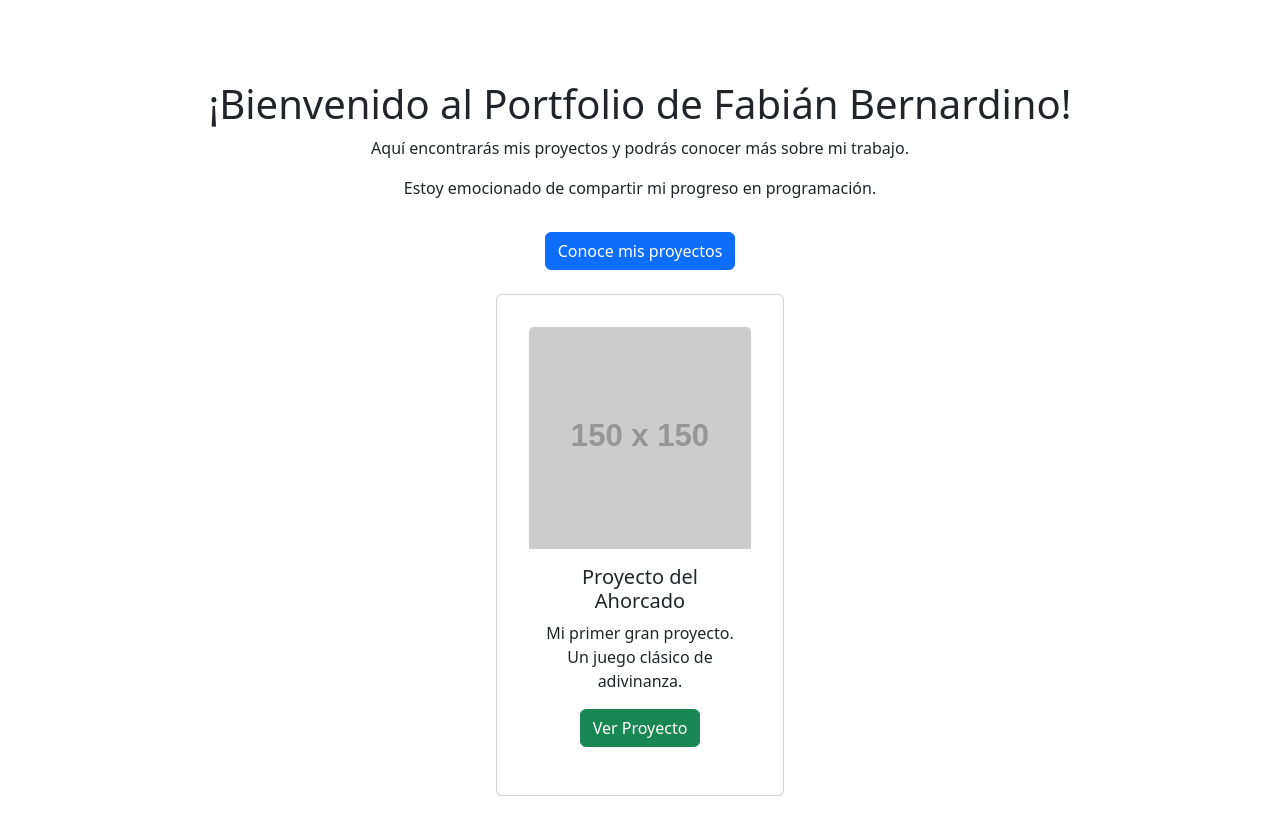
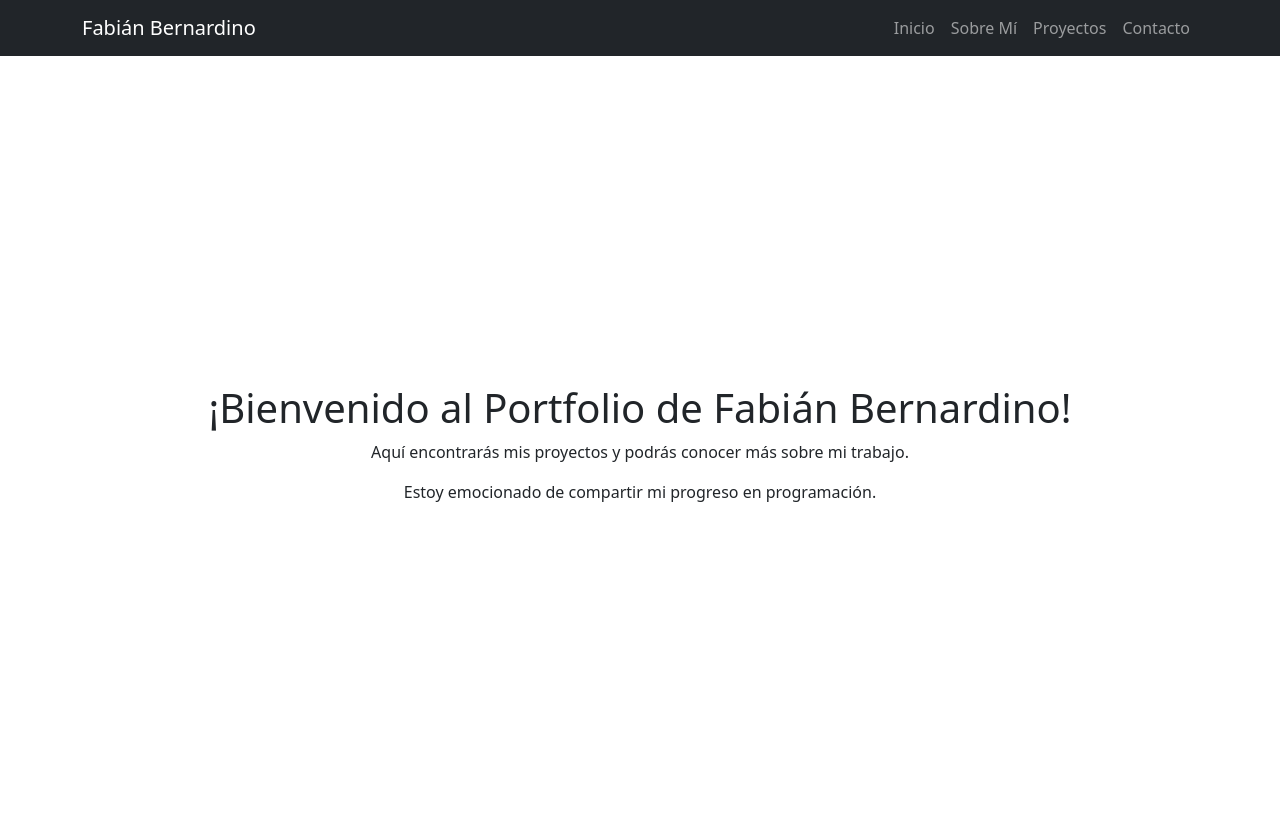
Before and after one commit to Charlydk/Portfolio_personal, a React (Vite) app: page / in a window 1280 px wide. After the commit the page ends 800 px from the top, so only its background shows below. Built offline with nearby package versions, Linux system fonts and the light colour scheme.

Commit message:
creando componentes navbar

```diff
--- a/src/App.jsx
+++ b/src/App.jsx
@@ -1,35 +1,29 @@
-import './App.css'; // Mantenemos tus estilos personalizados si los tienes
+import './App.css';
+import NavbarComponent from './components/NavbarComponent';
 
-// Importamos componentes de React-Bootstrap
-import Button from 'react-bootstrap/Button';
-import Card from 'react-bootstrap/Card';
+
 
 function App() {
   return (
     <>
-      {/* Contenedor principal de tu portfolio */}
-      <div className="portfolio-container text-center mt-5"> {/* Agregamos clases de Bootstrap para centrar y margen superior */}
-        <h1>¡Bienvenido al Portfolio de Fabián Bernardino!</h1>
-        <p>Aquí encontrarás mis proyectos y podrás conocer más sobre mi trabajo.</p>
-        <p>Estoy emocionado de compartir mi progreso en programación.</p>
+      {/* 1. NavbarComponent se renderiza primero para que esté en la parte superior */}
+      <NavbarComponent />
 
-        {/* Ejemplo de un componente Button de React-Bootstrap */}
-        <Button variant="primary" className="mt-3">Conoce mis proyectos</Button>
+      {/* Un div para dar espacio debido al fixed="top" de la Navbar */}
+      {/* Esto es importante para que el contenido no quede oculto debajo de la Navbar fija */}
+      <div style={{ paddingTop: '56px' }}> {/* Ajustar de ser necesario*/}
 
-        {/* Ejemplo de un componente Card de React-Bootstrap */}
-        <div className="d-flex justify-content-center mt-4"> {/* Bootstrap para centrar la tarjeta */}
-          <Card style={{ width: '18rem' }}>
-            <Card.Img variant="top" src="https://via.placeholder.com/150" alt="Placeholder de imagen"/> {/* Reemplaza con una imagen real luego */}
-            <Card.Body>
-              <Card.Title>Proyecto del Ahorcado</Card.Title>
-              <Card.Text>
-                Mi primer gran proyecto. Un juego clásico de adivinanza.
-              </Card.Text>
-              <Button variant="success">Ver Proyecto</Button>
-            </Card.Body>
-          </Card>
+        {/* Este es el contenido de tu página, donde irán las secciones */}
+        <div className="portfolio-container text-center mt-5">
+          <h1>¡Bienvenido al Portfolio de Fabián Bernardino!</h1>
+          <p>Aquí encontrarás mis proyectos y podrás conocer más sobre mi trabajo.</p>
+          <p>Estoy emocionado de compartir mi progreso en programación.</p>
+
         </div>
-      </div>
+
+
+
+      </div> {/* Cierre del div de paddingTop */}
     </>
   );
 }
--- /dev/null
+++ b/src/components/NavbarComponent.jsx
@@ -0,0 +1,35 @@
+import React from 'react';
+import { Navbar, Nav, Container } from 'react-bootstrap'; // Importamos los componentes necesarios de React-Bootstrap
+
+function NavbarComponent() {
+  return (
+    // Usamos el componente Navbar de React-Bootstrap
+    // expand="lg": La barra se expandirá (no será hamburguesa) en pantallas grandes (lg) y superiores.
+    // bg="dark": Fondo oscuro. Puedes cambiarlo a "light", "primary", etc., o a un color custom.
+    // variant="dark": El texto de la Navbar será claro para contrastar con el fondo oscuro.
+    // fixed="top": La Navbar se mantendrá en la parte superior de la ventana al hacer scroll.
+    <Navbar expand="lg" bg="dark" variant="dark" fixed="top">
+      <Container>
+        {/* Navbar.Brand es para el logo o el nombre de tu portfolio */}
+        <Navbar.Brand href="#home">Fabián Bernardino</Navbar.Brand> {/* Puedes poner tu nombre o "Mi Portfolio" */}
+
+        {/* Navbar.Toggle es el botón de "hamburguesa" que aparece en pantallas pequeñas */}
+        <Navbar.Toggle aria-controls="responsive-navbar-nav" />
+
+        {/* Navbar.Collapse envuelve los elementos que se colapsarán (los enlaces) */}
+        <Navbar.Collapse id="responsive-navbar-nav">
+          {/* Nav contiene los enlaces de navegación, ml-auto los alinea a la derecha */}
+          <Nav className="ms-auto"> {/* 'ms-auto' es 'margin-left: auto' en Bootstrap 5 */}
+            {/* Nav.Link son los enlaces individuales. Sus href apuntarán a los IDs de las secciones. */}
+            <Nav.Link href="#home">Inicio</Nav.Link>
+            <Nav.Link href="#about">Sobre Mí</Nav.Link>
+            <Nav.Link href="#projects">Proyectos</Nav.Link>
+            <Nav.Link href="#contact">Contacto</Nav.Link>
+          </Nav>
+        </Navbar.Collapse>
+      </Container>
+    </Navbar>
+  );
+}
+
+export default NavbarComponent;
```
